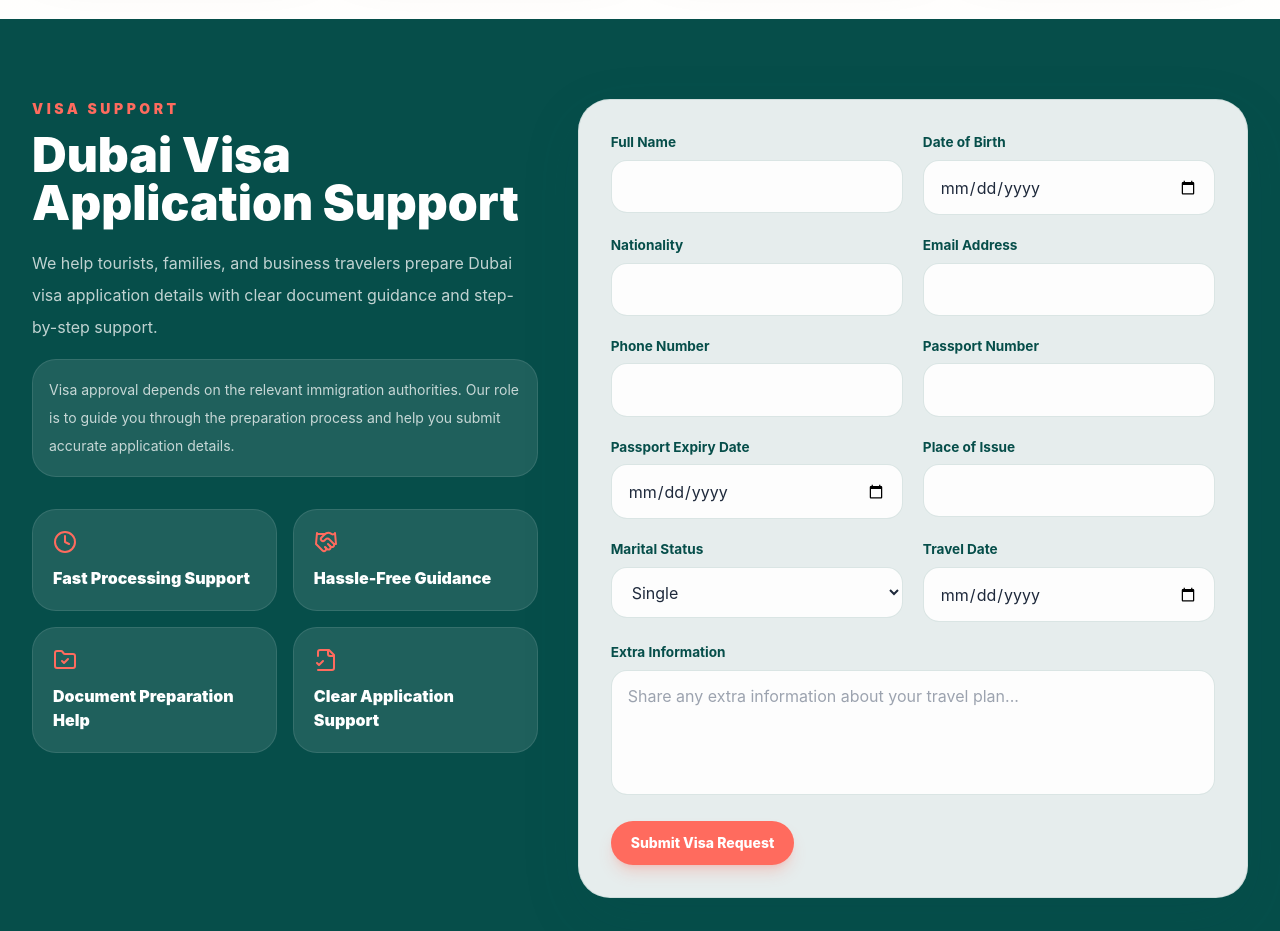
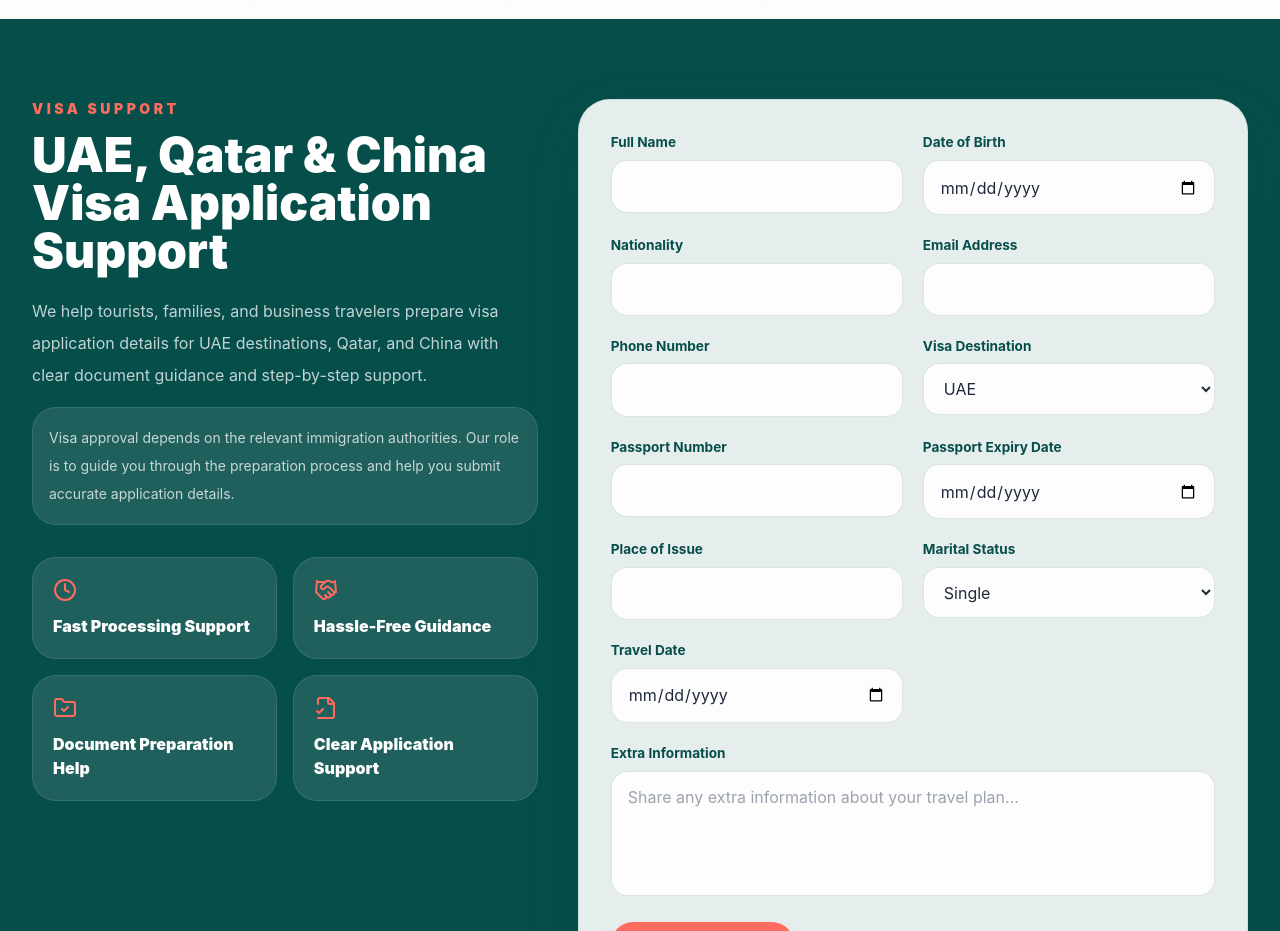
Before and after one commit to brianmichaelu/vistaway-travel-website, a Next.js app: page / in a window 1280 px wide. Shown: the part 3020-3951 px from the top of the page. Built offline with nearby package versions, Linux system fonts and the light colour scheme.

Commit message:
Update DubaiVisaForm.tsx

```diff
--- a/components/DubaiVisaForm.tsx
+++ b/components/DubaiVisaForm.tsx
@@ -17,6 +17,7 @@ type VisaFormState = {
   passportExpiryDate: string;
   placeOfIssue: string;
   maritalStatus: string;
+  destination: string;
   travelDate: string;
   message: string;
 };
@@ -31,6 +32,7 @@ const initialForm: VisaFormState = {
   passportExpiryDate: "",
   placeOfIssue: "",
   maritalStatus: "Single",
+  destination: "UAE",
   travelDate: "",
   message: ""
 };
@@ -45,6 +47,7 @@ const features = [
 export default function DubaiVisaForm() {
   const [form, setForm] = useState<VisaFormState>(initialForm);
   const [isSubmitted, setIsSubmitted] = useState(false);
+  const [submittedWhatsappLink, setSubmittedWhatsappLink] = useState("");
 
   const updateField = (field: keyof VisaFormState, value: string) => {
     setForm((current) => ({ ...current, [field]: value }));
@@ -52,8 +55,9 @@ export default function DubaiVisaForm() {
   };
 
   const whatsappLink = useMemo(() => {
-    const message = `Hello VistaWay Travel & Tours, I would like Dubai visa application support.
+    const message = `Hello VistaWay Travel & Tours, I would like visa application support.
 
+Destination: ${form.destination}
 Full Name: ${form.fullName}
 Date of Birth: ${form.dateOfBirth}
 Nationality: ${form.nationality}
@@ -71,8 +75,15 @@ Message: ${form.message || "None"}`;
 
   const handleSubmit = (event: React.FormEvent<HTMLFormElement>) => {
     event.preventDefault();
+
+    const currentWhatsappLink = whatsappLink;
+
+    setSubmittedWhatsappLink(currentWhatsappLink);
     setIsSubmitted(true);
-    window.open(whatsappLink, "_blank", "noopener,noreferrer");
+
+    window.open(currentWhatsappLink, "_blank", "noopener,noreferrer");
+
+    setForm(initialForm);
   };
 
   return (
@@ -87,13 +98,13 @@ Message: ${form.message || "None"}`;
           </p>
 
           <h2 className="mt-3 text-3xl font-black md:text-5xl">
-            Dubai Visa Application Support
+            UAE, Qatar & China Visa Application Support
           </h2>
 
           <p className="mt-5 leading-8 text-white/75">
-            We help tourists, families, and business travelers prepare Dubai
-            visa application details with clear document guidance and
-            step-by-step support.
+            We help tourists, families, and business travelers prepare visa
+            application details for UAE destinations, Qatar, and China with
+            clear document guidance and step-by-step support.
           </p>
 
           <p className="mt-4 rounded-3xl border border-white/10 bg-white/10 p-4 text-sm leading-7 text-white/75">
@@ -195,6 +206,27 @@ Message: ${form.message || "None"}`;
             </div>
 
             <div>
+              <label htmlFor="visaDestination" className="form-label">
+                Visa Destination
+              </label>
+              <select
+                id="visaDestination"
+                className="form-field cursor-pointer"
+                value={form.destination}
+                onChange={(event) =>
+                  updateField("destination", event.target.value)
+                }
+              >
+                <option>UAE</option>
+                <option>Dubai</option>
+                <option>Abu Dhabi</option>
+                <option>Sharjah</option>
+                <option>Qatar</option>
+                <option>China</option>
+              </select>
+            </div>
+
+            <div>
               <label htmlFor="passportNumber" className="form-label">
                 Passport Number
               </label>
@@ -292,9 +324,9 @@ Message: ${form.message || "None"}`;
                 Submit Visa Request
               </Button>
 
-              {isSubmitted && (
+              {isSubmitted && submittedWhatsappLink && (
                 <a
-                  href={whatsappLink}
+                  href={submittedWhatsappLink}
                   target="_blank"
                   rel="noopener noreferrer"
                   className="inline-flex cursor-pointer items-center justify-center rounded-full bg-tealDeep px-5 py-3 text-sm font-extrabold text-white transition hover:-translate-y-0.5 hover:bg-[#053f3c]"
@@ -306,8 +338,9 @@ Message: ${form.message || "None"}`;
 
             {isSubmitted && (
               <div className="rounded-2xl bg-mintSoft p-4 text-sm font-bold text-tealDeep md:col-span-2">
-                Your visa request has been prepared. If WhatsApp did not open
-                automatically, tap the button above to send your details.
+                Your visa request has been prepared and the form has been
+                cleared. If WhatsApp did not open automatically, tap the button
+                above to send your details.
               </div>
             )}
           </form>
```
